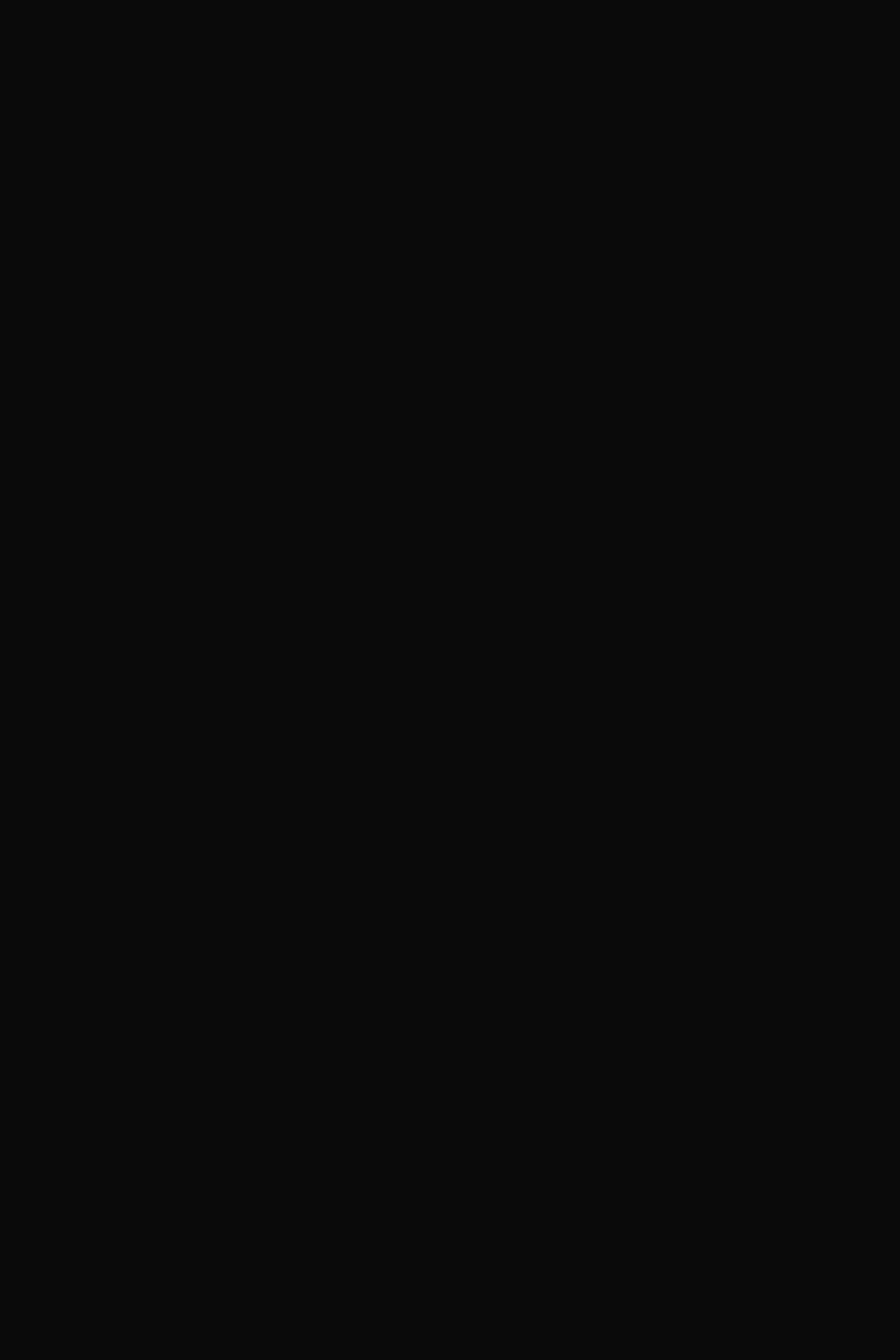
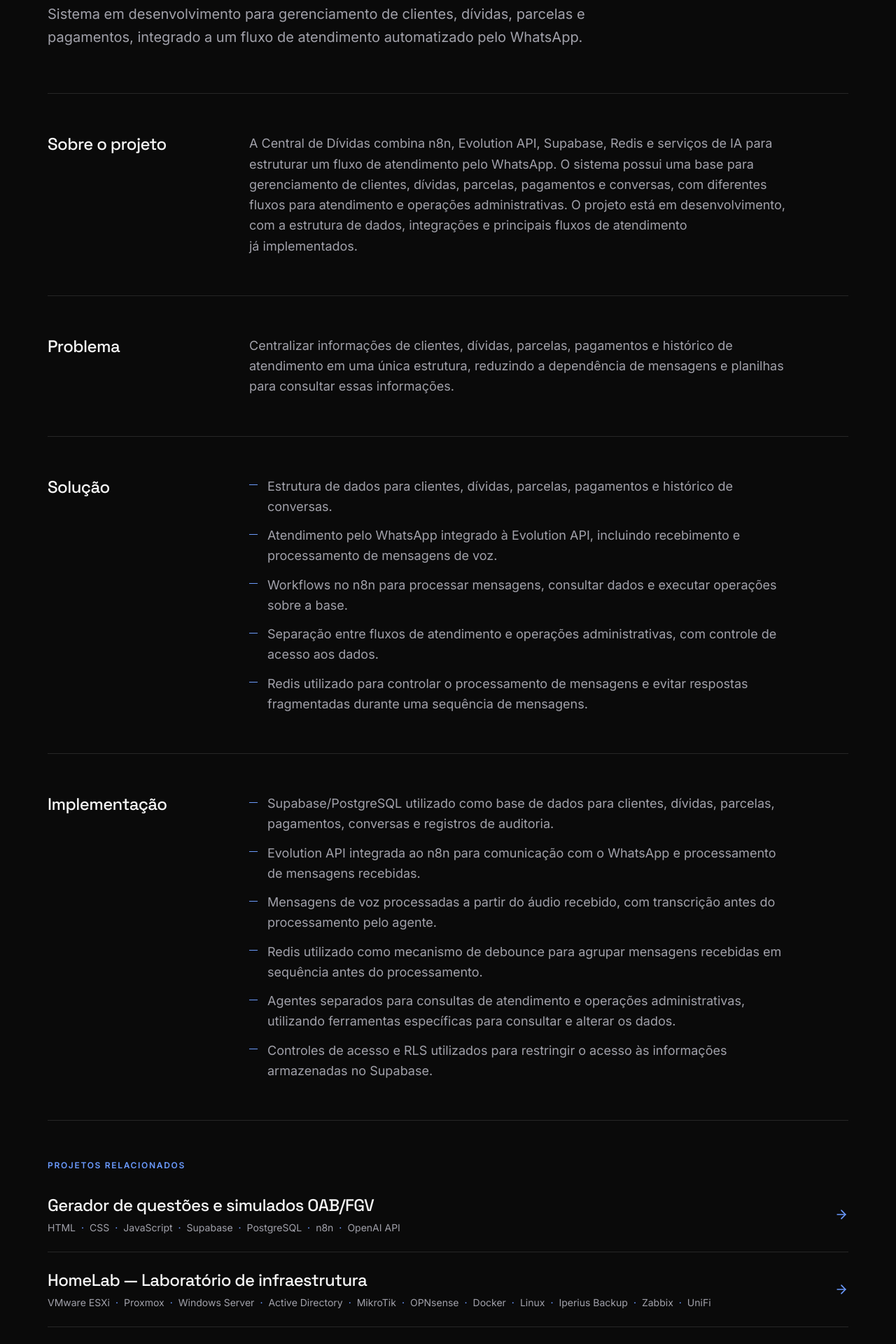
Before and after one commit to Forevit/NewPortifolio, a Next.js app: page /projetos/central-dividas in a window 1280 px wide. Before the commit this address had no page. Shown: the part 420-2340 px from the top of the page at 70% size. Before the commit the page ends 800 px from the top, so only its background shows below. Built offline with nearby package versions, Linux system fonts and the light colour scheme.

Commit message:
Refine project descriptions and update stacks
Updated project summaries and details for clarity and consistency. Adjusted stack and implementation details for various projects.

```diff
--- a/content/projects.ts
+++ b/content/projects.ts
@@ -1,4 +1,3 @@
-
 
 export type ProjectImage = {
   src: string;
@@ -38,7 +37,7 @@
     type: "Experiência profissional · Infraestrutura",
     stack: ["PowerShell", "Windows", "Winget", "GLPI", "Active Directory", "MikroTik", "RouterOS"],
     summary:
-      "Conjunto de scripts e soluções para padronização e manutenção de computadores corporativos, suporte técnico e infraestrutura de redes, desenvolvido no contexto profissional da Paerro Tecnologia.",
+      "Conjunto de scripts e soluções para padronização e manutenção de computadores corporativos, suporte técnico e rotinas de infraestrutura de redes, desenvolvido no contexto profissional da Paerro Tecnologia.",
     tier: "principal",
     featured: true,
     cover: {
@@ -49,7 +48,7 @@
       kind: "diagram",
     },
     about:
-      "Reúne ferramentas e scripts criados durante a atuação na Paerro Tecnologia. O projeto abrange preparação e manutenção de estações Windows, além de scripts MikroTik para cenários de conectividade dos clientes.",
+      "Reúne ferramentas e scripts criados durante a atuação na Paerro Tecnologia. O projeto abrange preparação e manutenção de estações Windows, rotinas de suporte e scripts de infraestrutura de redes para cenários de conectividade dos clientes.",
     problem:
       "A preparação e a manutenção de computadores envolvem etapas repetitivas, como configuração do Windows, instalação de programas e drivers, atualizações e registro dos procedimentos. Organizar essas rotinas ajuda a tornar o atendimento mais consistente.",
     solution: [
@@ -71,73 +70,101 @@
     type: "Projeto pessoal · Educação · Desenvolvimento web",
     stack: ["HTML", "CSS", "JavaScript", "Supabase", "PostgreSQL", "n8n", "OpenAI API"],
     summary:
-      "Sistema de estudos jurídicos que gera questões no estilo OAB/FGV com inteligência artificial e as disponibiliza em uma plataforma web de simulados.",
+      "Sistema de estudos jurídicos que combina geração automatizada de questões com IA, armazenamento estruturado e uma plataforma web para aplicação de simulados.",
     tier: "principal",
     featured: true,
     about:
-      "O projeto reúne um workflow de geração de questões e um site de simulados. As questões estruturadas são armazenadas no Supabase e apresentadas aos estudantes na plataforma.",
+      "O projeto reúne um workflow automatizado para geração e organização de questões e uma plataforma web para aplicação dos simulados. As questões estruturadas são armazenadas no Supabase e disponibilizadas na aplicação para estudo e prática.",
     problem:
       "A preparação para a OAB exige prática com questões variadas, organizadas por disciplina, com alternativas, respostas e explicações.",
     solution: [
       "Geração de questões com enunciado, quatro alternativas, resposta correta, explicações, disciplina e dificuldade",
-      "Site para escolher disciplinas, responder questões, conferir explicações e acompanhar a pontuação",
-      "Conteúdo organizado para disciplinas como Direito Civil, Direito Penal, Processo Civil e Direito do Trabalho",
+      "Plataforma web para selecionar disciplinas, responder questões, confirmar respostas, consultar explicações e acompanhar a pontuação.",
+      "Organização do conteúdo por diferentes disciplinas e níveis de dificuldade para montar diferentes sessões de estudo.",
     ],
     implementation: [
-      "Workflow no n8n organiza a geração por IA, valida os dados estruturados em JSON e insere as questões no Supabase",
-      "O fluxo inclui controles para evitar duplicidades e administrar o uso da API",
-      "A aplicação web consulta as questões armazenadas para montar os simulados",
+      "Workflow no n8n coordena a geração por IA, valida a estrutura JSON e insere as questões no Supabase.",
+      "O fluxo possui controles para reduzir duplicidades e organizar o uso da API de IA.",
+      "A aplicação web consulta as questões armazenadas e monta os simulados conforme os filtros selecionados.",
     ],
     links: [{ label: "Abrir site de simulados", href: "https://luiza.eduardoferreira.space" }],
-    related: ["paerrotech", "dividas-luiza"],
+    related: ["paerrotech", "central-dividas"],
   },
   {
     slug: "homelab-esxi",
     title: "HomeLab — Laboratório de infraestrutura",
     type: "Projeto pessoal · Infraestrutura e redes",
-    stack: ["VMware ESXi", "Proxmox", "MikroTik", "OPNsense", "Docker", "Windows Server", "Linux"],
+    stack: [
+      "VMware ESXi",
+      "Proxmox",
+      "Windows Server",
+      "Active Directory",
+      "MikroTik",
+      "OPNsense",
+      "Docker",
+      "Linux",
+      "Iperius Backup",
+      "Zabbix",
+      "UniFi",
+    ],
     summary:
-      "Laboratório pessoal para estudar e testar infraestrutura, redes, virtualização, servidores e segurança em um ambiente controlado.",
+      "Ambiente de laboratório utilizado para praticar administração de servidores, Active Directory, gerenciamento de arquivos, virtualização, backup, redes e serviços em containers.",
     tier: "principal",
     featured: true,
     about:
-      "O HomeLab permite experimentar tecnologias e simular cenários de infraestrutura sem depender de ambientes de produção. Os estudos incluem virtualização, redes, firewalls e serviços Windows e Linux.",
+      "Laboratório pessoal baseado em VMware ESXi, utilizado para montar e administrar um ambiente de infraestrutura e simular cenários corporativos. O ambiente inclui serviços Windows, gerenciamento de usuários e permissões, políticas de domínio, servidor de arquivos, backup e máquinas virtuais com serviços em Docker.",
     problem:
-      "Praticar configurações e investigar falhas em um ambiente controlado permite aprender com testes sem interferir em serviços de produção.",
+      "Criar um ambiente controlado para praticar administração de infraestrutura e testar configurações de servidores, permissões, políticas, backup, virtualização e serviços sem depender de um ambiente de produção.",
     solution: [
-      "Estudos de virtualização com VMware ESXi e Proxmox, incluindo máquinas Windows e Linux",
-      "Testes de rede com equipamentos MikroTik, RouterOS, PPPoE, DHCP, VPN, failover e load balance",
-      "Experimentação com OPNsense, Active Directory, File Server e serviços em Docker",
-      "Práticas de backup, monitoramento, recuperação de máquinas virtuais e troubleshooting",
+      "Virtualização com VMware ESXi 6.7, utilizando máquinas virtuais para separar os diferentes serviços do laboratório.",
+      "Active Directory para gerenciamento centralizado de usuários, computadores e recursos do domínio.",
+      "Servidor de arquivos (File Server) com estrutura de pastas e permissões organizadas por grupos de segurança, evitando atribuir permissões diretamente aos usuários.",
+      "GPOs (Group Policy Objects) para aplicar configurações e políticas de forma centralizada às máquinas do domínio.",
+      "Iperius Backup configurado para realizar o backup do servidor de arquivos.",
+      "Máquina virtual Linux com Docker, utilizada para hospedar serviços e aplicações, incluindo n8n e outros componentes do laboratório.",
+      "Infraestrutura de rede utilizando MikroTik, com testes de DHCP, PPPoE, VPN, roteamento, failover e load balance.",
+      "Monitoramento e troubleshooting, utilizando o laboratório para reproduzir problemas, testar configurações e validar procedimentos de recuperação.",
+      "Monitoramento com Zabbix, acompanhando disponibilidade e métricas dos serviços e máquinas do laboratório.",
+      "UniFi Network Server em uma VM dedicada para gerenciamento e experimentação com equipamentos e redes UniFi.",
     ],
     implementation: [
-      "Ambiente físico com processador Intel Core i5-10400, 64 GB de RAM e aproximadamente 3 TB de armazenamento",
-      "Laboratório de rede com equipamentos MikroTik RB4011, RB750Gr3 e hEX, além de nobreak",
-      "Serviços e integrações testados incluem n8n, Evolution API, PostgreSQL, Redis e monitoramento de conectividade",
+      "Ambiente virtualizado no VMware ESXi 6.7 com máquinas separadas para Active Directory, File Server e serviços Linux.",
+      "Active Directory utilizado como base para autenticação e organização dos usuários e computadores do laboratório, com políticas aplicadas por GPO.",
+      "File Server estruturado com permissões baseadas em grupos de segurança, permitindo controlar o acesso às pastas sem conceder permissões individualmente aos usuários.",
+      "Iperius Backup utilizado para proteger os dados do File Server e permitir testes de recuperação.",
+      "VM Linux com Docker utilizada para executar serviços como n8n e outras aplicações de laboratório.",
+      "VM dedicada ao Zabbix para monitoramento da infraestrutura e acompanhamento da disponibilidade dos serviços.",
+      "VM com UniFi Network Server para gerenciamento e testes de equipamentos e redes UniFi.",
+      "Ambiente utilizado também para testes de rede, troubleshooting, recuperação de máquinas virtuais e validação de configurações antes de aplicá-las em outros ambientes.",
     ],
-    related: ["paerrotech", "dividas-luiza"],
+    related: ["paerrotech", "central-dividas"],
   },
   {
-    slug: "dividas-luiza",
-    title: "Central de Dívidas — Luiza",
+    slug: "central-dividas",
+    title: "Central de Dívidas",
     type: "Projeto pessoal · Em desenvolvimento",
     stack: ["n8n", "Evolution API", "WhatsApp", "Supabase", "PostgreSQL", "Redis", "OpenAI API"],
     summary:
-      "Sistema em desenvolvimento para organizar clientes, dívidas, parcelas e pagamentos e integrar o atendimento pelo WhatsApp.",
+      "Sistema em desenvolvimento para gerenciamento de clientes, dívidas, parcelas e pagamentos, integrado a um fluxo de atendimento automatizado pelo WhatsApp.",
     tier: "menor",
     about:
-      "A Central de Dívidas combina workflows no n8n, integração com WhatsApp e uma base Supabase para apoiar consultas e operações administrativas. Os recursos descritos estão em desenvolvimento ou planejados.",
+      "A Central de Dívidas combina n8n, Evolution API, Supabase, Redis e serviços de IA para estruturar um fluxo de atendimento pelo WhatsApp. O sistema possui uma base para gerenciamento de clientes, dívidas, parcelas, pagamentos e conversas, com diferentes fluxos para atendimento e operações administrativas. O projeto está em desenvolvimento, com a estrutura de dados, integrações e principais fluxos de atendimento já implementados.",
     problem:
-      "O sistema busca centralizar informações de clientes, dívidas, parcelas, pagamentos e histórico de atendimento que poderiam ficar dispersas entre mensagens e planilhas.",
+      "Centralizar informações de clientes, dívidas, parcelas, pagamentos e histórico de atendimento em uma única estrutura, reduzindo a dependência de mensagens e planilhas para consultar essas informações.",
     solution: [
-      "Estrutura para cadastro e consulta de clientes, dívidas, parcelas e pagamentos",
-      "Atendimento pelo WhatsApp para consultas e envio de informações, incluindo mensagens de voz",
-      "Agentes separados para consultas públicas e operações administrativas",
+      "Estrutura de dados para clientes, dívidas, parcelas, pagamentos e histórico de conversas.",
+      "Atendimento pelo WhatsApp integrado à Evolution API, incluindo recebimento e processamento de mensagens de voz.",
+      "Workflows no n8n para processar mensagens, consultar dados e executar operações sobre a base.",
+      "Separação entre fluxos de atendimento e operações administrativas, com controle de acesso aos dados.",
+      "Redis utilizado para controlar o processamento de mensagens e evitar respostas fragmentadas durante uma sequência de mensagens.",
     ],
     implementation: [
-      "Integração planejada com Evolution API, n8n, Supabase, Redis e serviços de IA",
-      "Controles de acesso e separação entre dados e operações públicas e administrativas",
-      "Dados reais de clientes, credenciais e URLs privadas não fazem parte da demonstração pública",
+      "Supabase/PostgreSQL utilizado como base de dados para clientes, dívidas, parcelas, pagamentos, conversas e registros de auditoria.",
+      "Evolution API integrada ao n8n para comunicação com o WhatsApp e processamento de mensagens recebidas.",
+      "Mensagens de voz processadas a partir do áudio recebido, com transcrição antes do processamento pelo agente.",
+      "Redis utilizado como mecanismo de debounce para agrupar mensagens recebidas em sequência antes do processamento.",
+      "Agentes separados para consultas de atendimento e operações administrativas, utilizando ferramentas específicas para consultar e alterar os dados.",
+      "Controles de acesso e RLS utilizados para restringir o acesso às informações armazenadas no Supabase.",
     ],
     related: ["simulados-oab-fgv", "homelab-esxi"],
   },
@@ -194,6 +221,8 @@
   areas: [
     { title: "Suporte", text: "Atendimento presencial e remoto em clientes corporativos." },
     { title: "Redes", text: "Administração de redes MikroTik, failover, load balance e VPN WireGuard." },
+    { title: "Wi-Fi", text: "Projetos e suporte a redes Wi-Fi em ambientes corporativos." },
+    { title: "Telefonia IP", text: "Configuração e suporte a telefonia IP e soluções PBX com equipamentos Grandstream." },
     { title: "Monitoramento", text: "Monitoramento de ambientes com Zabbix." },
     { title: "Automação", text: "Padronização de estações e manutenção preventiva com PowerShell." },
     { title: "Acesso remoto", text: "Implantação do RustDesk com servidor próprio, substituindo o AnyDesk." },
```
